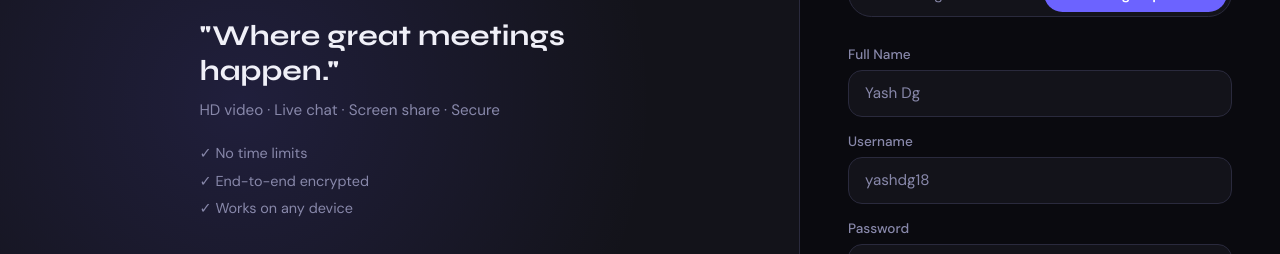
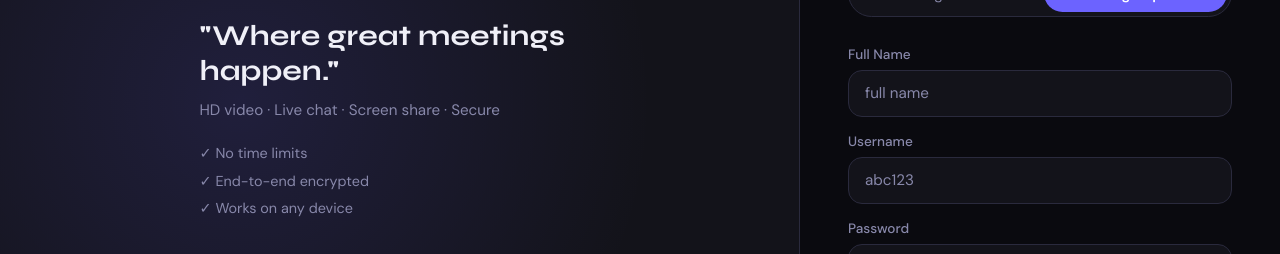
Before and after one commit to yashdg18/Video_Call, a React (Create React App) app in the folder frontend/: page /auth in a window 1280 px wide. Both pictures are taken after a click on the button "Sign Up". Shown: the part 299-553 px from the top of the page. Built offline with nearby package versions, Linux system fonts and the light colour scheme.

Commit message:
Update input placeholders for name and username

```diff
--- a/frontend/src/pages/authentication.jsx
+++ b/frontend/src/pages/authentication.jsx
@@ -69,12 +69,12 @@ export default function Authentication() {
             {formState === 1 && (
               <div className="form-group">
                 <label>Full Name</label>
-                <input type="text" placeholder="Yash Dg" value={name} onChange={e => setName(e.target.value)} onKeyDown={handleKeyDown} className="form-input" />
+                <input type="text" placeholder="full name" value={name} onChange={e => setName(e.target.value)} onKeyDown={handleKeyDown} className="form-input" />
               </div>
             )}
             <div className="form-group">
               <label>Username</label>
-              <input type="text" placeholder="yashdg18" value={username} onChange={e => setUsername(e.target.value)} onKeyDown={handleKeyDown} className="form-input" />
+              <input type="text" placeholder="abc123" value={username} onChange={e => setUsername(e.target.value)} onKeyDown={handleKeyDown} className="form-input" />
             </div>
             <div className="form-group">
               <label>Password</label>
```
